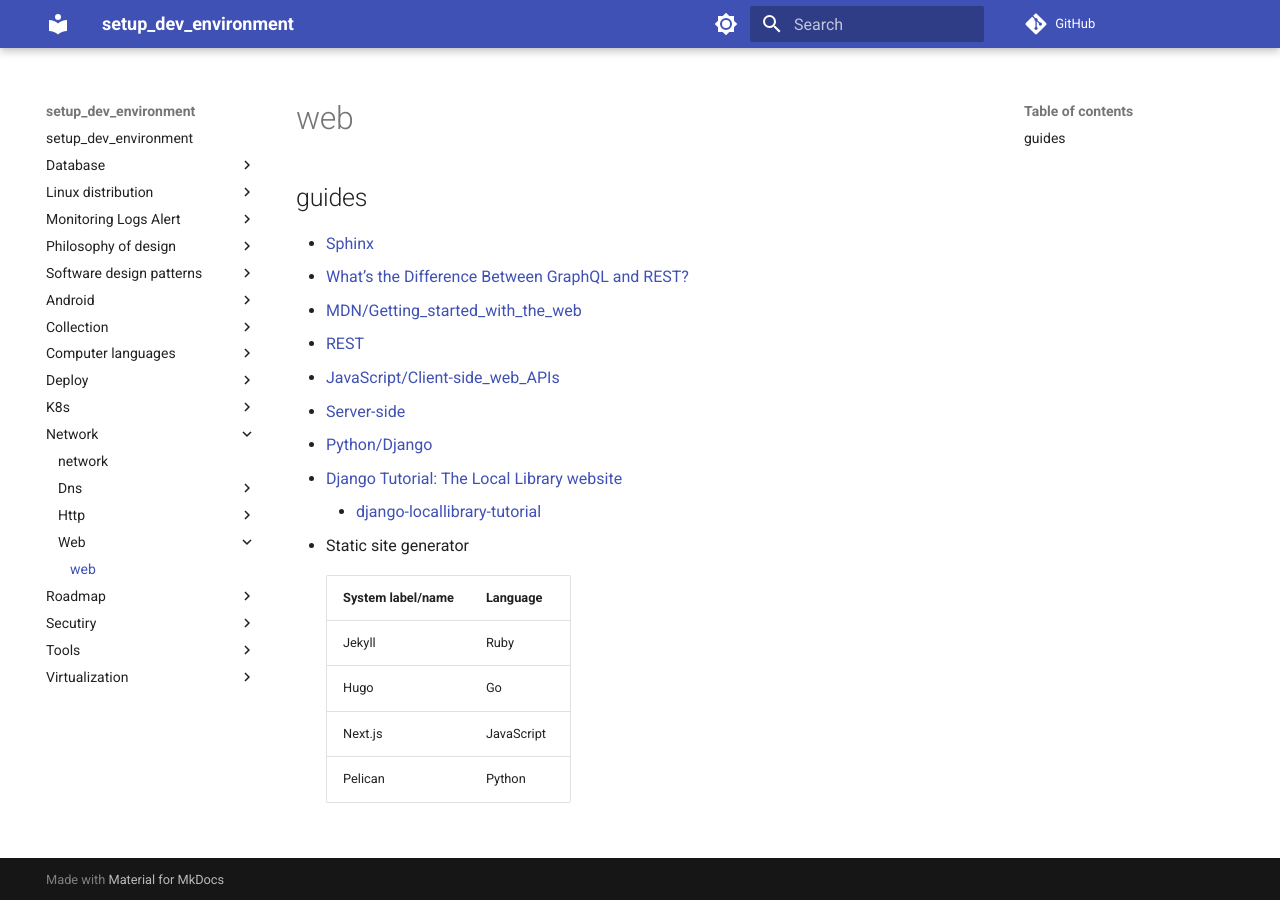
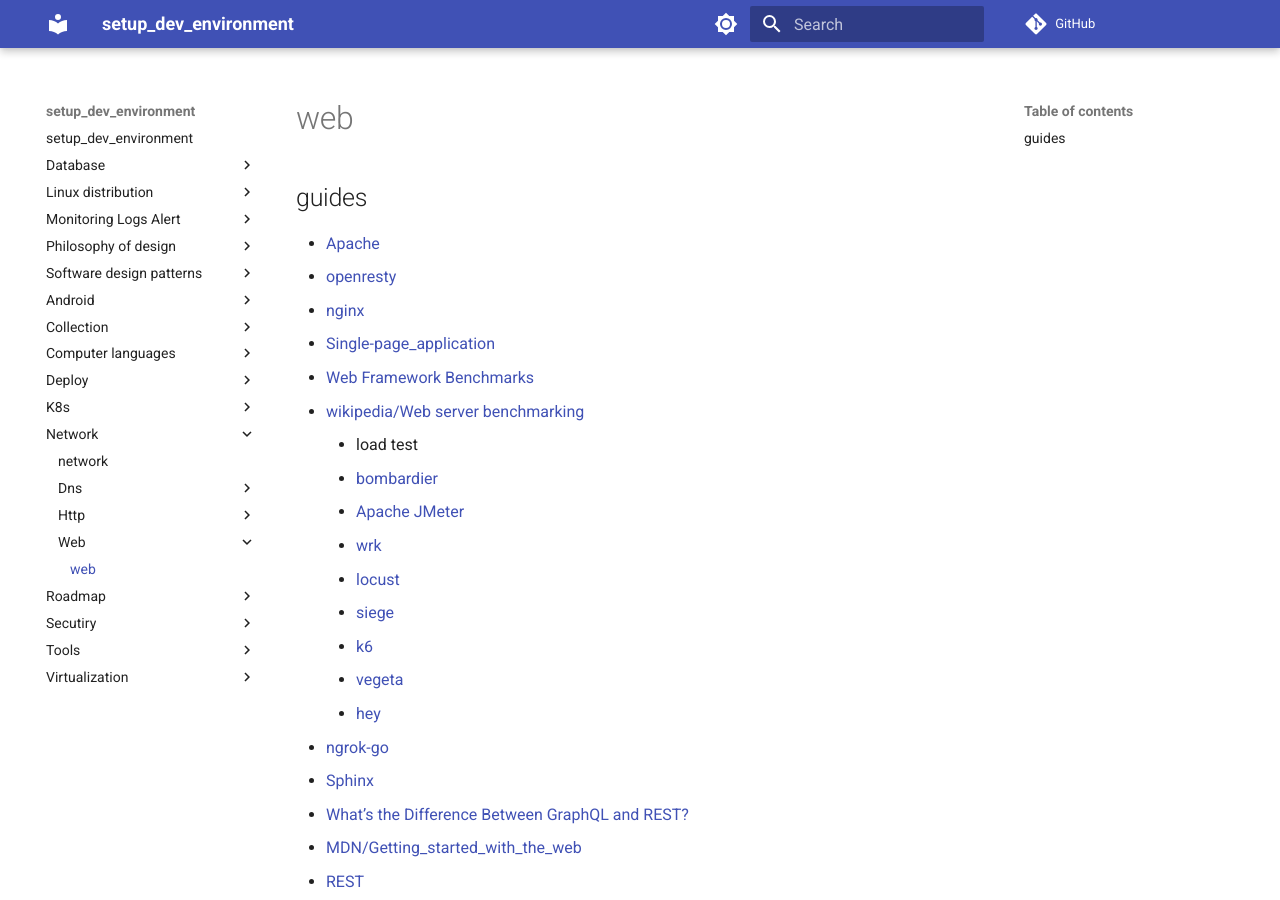
Before and after one commit to hong539/setup_dev_environment, an MkDocs documentation site: the page built from docs/network/web/web.md, in a window 1280 px wide and 900 px high. Built offline with MkDocs 1.6.1 and Material for MkDocs 9.7.7, drawn with Linux system fonts in a browser that asks for light colours; comment, search, counter and statistics services are not loaded.

Commit message:
[skip actions] update docs

```diff
--- a/docs/network/web/web.md
+++ b/docs/network/web/web.md
@@ -2,6 +2,22 @@
 
 ## guides
 
+* [Apache](https://httpd.apache.org/)
+* [openresty](https://openresty.org/en/)
+* [nginx](https://nginx.org/)
+* [Single-page_application](https://en.wikipedia.org/wiki/Single-page_application)
+* [Web Framework Benchmarks](https://www.techempower.com/benchmarks/#section=data-r21)
+* [wikipedia/Web server benchmarking](https://en.wikipedia.org/wiki/Web_server_benchmarking)
+    * load test
+    * [bombardier](https://github.com/codesenberg/bombardier)
+    * [Apache JMeter](https://jmeter.apache.org/)
+    * [wrk](https://github.com/wg/wrk)
+    * [locust](https://locust.io/)
+    * [siege](https://github.com/JoeDog/siege/)
+    * [k6](https://k6.io/)
+    * [vegeta](https://github.com/tsenart/vegeta)
+    * [hey](https://github.com/rakyll/hey)
+* [ngrok-go](https://github.com/ngrok/ngrok-go)
 * [Sphinx](https://www.sphinx-doc.org/en/master/)
 * [What’s the Difference Between GraphQL and REST?](https://aws.amazon.com/compare/the-difference-between-graphql-and-rest/?nc1=h_ls)
 * [MDN/Getting_started_with_the_web](https://developer.mozilla.org/en-US/docs/Learn/Getting_started_with_the_web)
```
Also changed, not shown: docs/Linux_distribution/Linux_distribution.md (+5 -0 lines).
